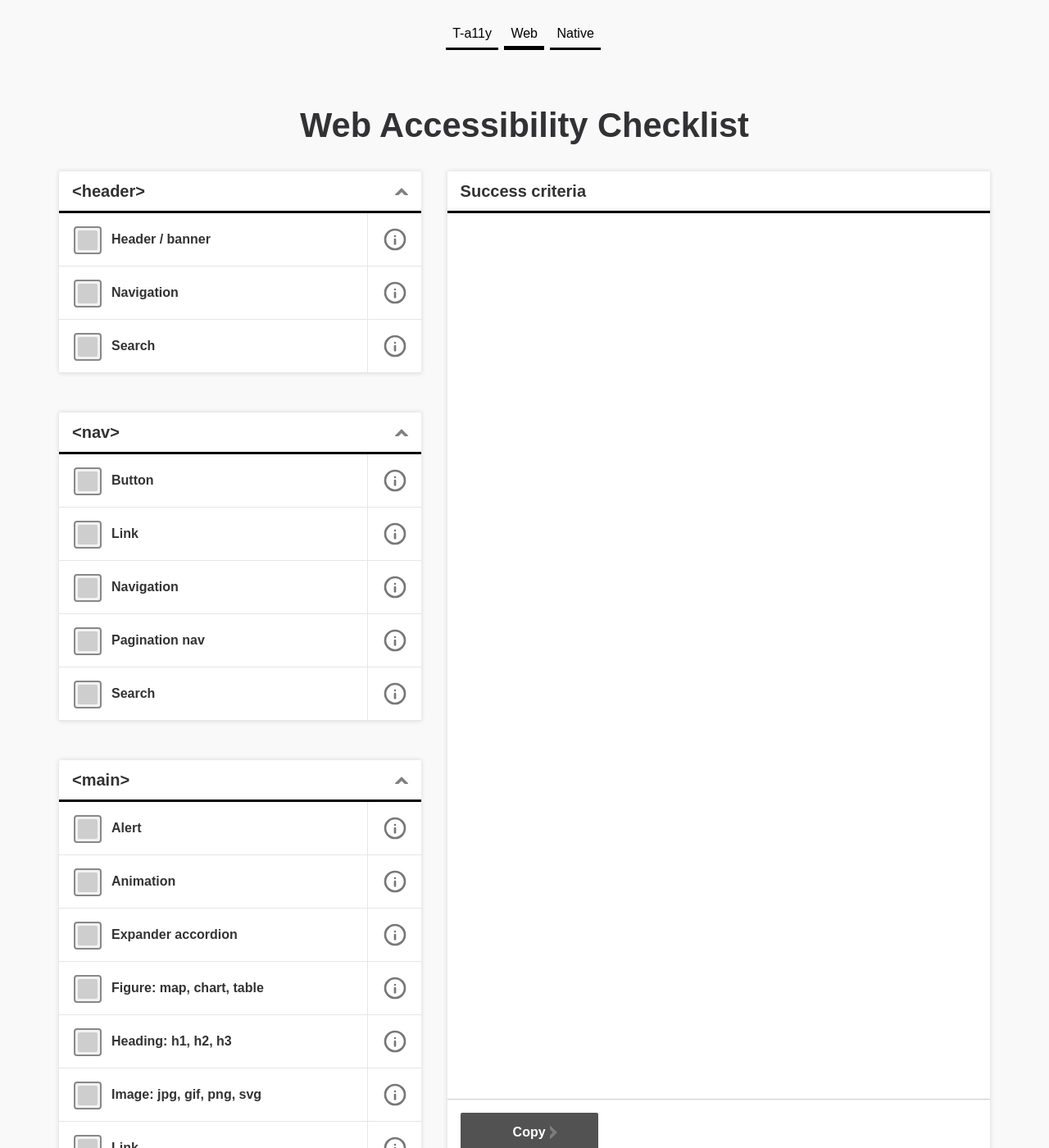
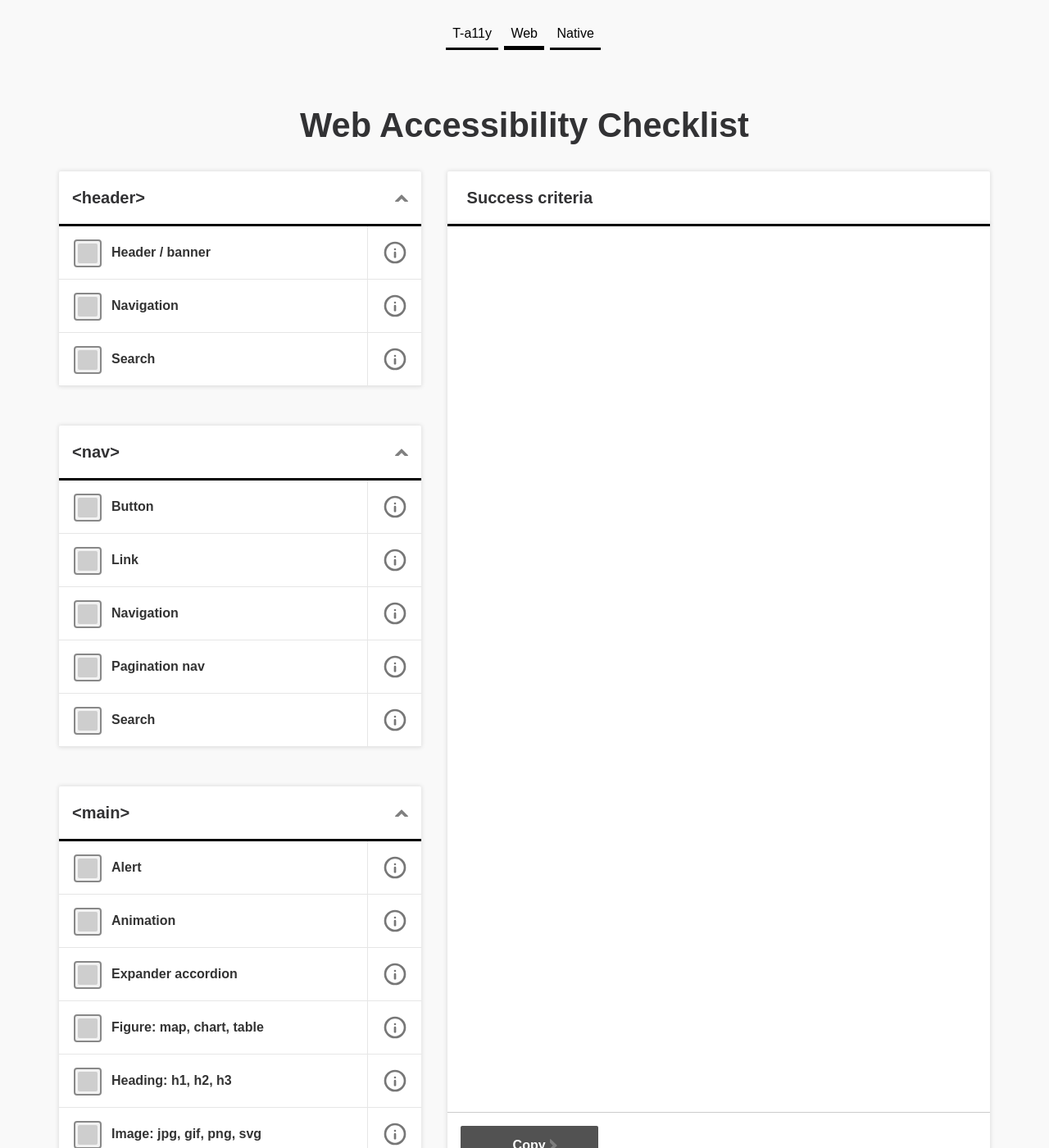
Before and after one commit to charlietriplett/OpenA11yEngineer, a Jekyll site: the page built from web.md, in a window 1280 px wide and 1400 px high. Shown: the whole window at 82% size. Built offline with Jekyll 4.4.1, drawn with Linux system fonts in a browser that asks for light colours.

Commit message:
Minor style updates

```diff
--- a/_sass/modules/_checklist.scss
+++ b/_sass/modules/_checklist.scss
@@ -78,7 +78,7 @@
 label[for="criteria-area"] {
   margin: 0;
   background: #fff;
-  padding: 1rem;
+  padding: 1.5rem;
   line-height: 1rem;
   box-shadow: 0 0 5px 1px rgba(#000, .1);
   border-radius: 2px 2px 0 0;
--- a/_sass/modules/_details-summary.scss
+++ b/_sass/modules/_details-summary.scss
@@ -18,6 +18,11 @@ details {
     summary {
       margin: 0 !important;
       border: none !important;
+      padding: 1.5rem 1rem !important;
+      &:before {
+        top: 1.5rem;
+      }
+
       legend {
         line-height: 1rem;
       }
```
